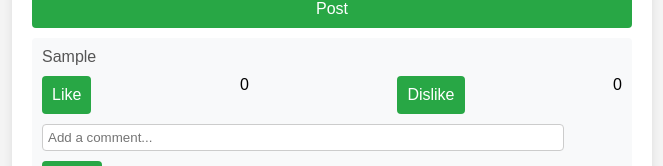
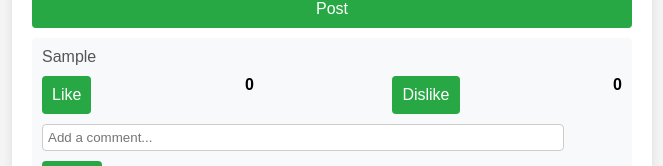
Before and after one commit to Naveen8124/index, a plain HTML site: page microblog.html in a window 1280 px wide. Both pictures are taken after typing "Sample" into the empty fields and a click on the button "Post". Shown: the part 283-449 px from the top of the page, without its empty margins (308-971 px from the left). Drawn offline with Linux system fonts and the light colour scheme.

Commit message:
Update microblog.css

```diff
--- a/microblog.css
+++ b/microblog.css
@@ -82,6 +82,16 @@ button:hover {
     margin-top: 10px;
 }
 
+.actions button {
+    margin-right: 10px; /* Add some space between buttons and counts */
+}
+
+.like-count,
+.dislike-count {
+    margin-left: 5px;
+    font-weight: bold;
+}
+
 .comment-section {
     margin-top: 10px;
 }
```
